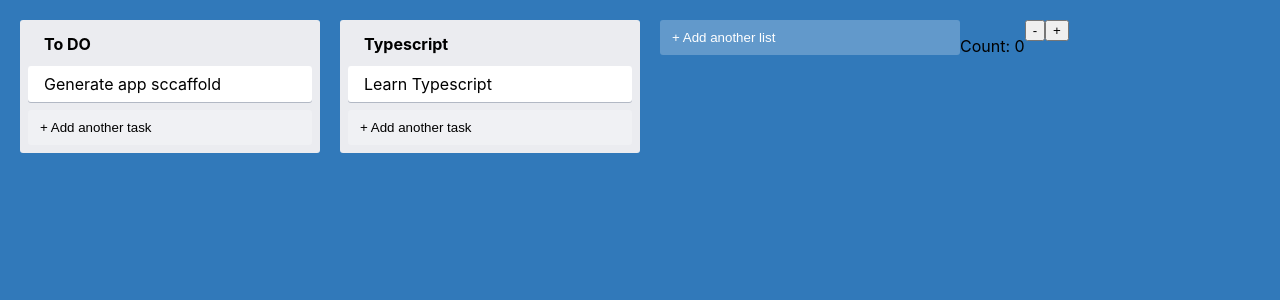
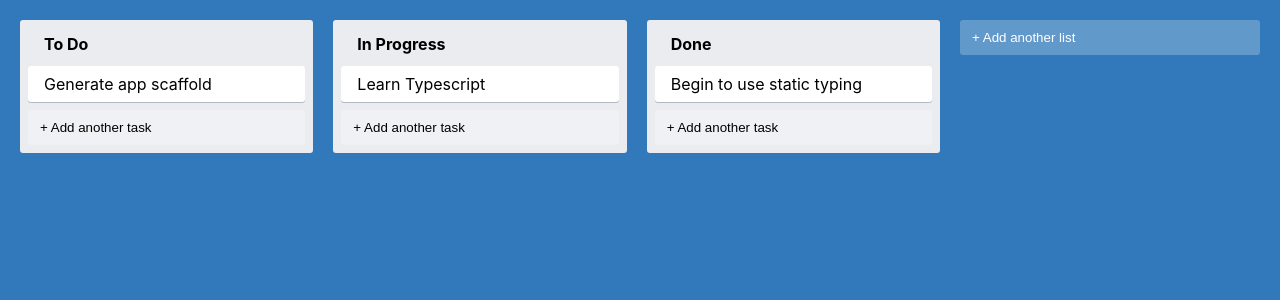
Before and after one commit to coloed3/TrelloClone-react-typescript, a React (Create React App) app: page / in a window 1280 px wide. Shown: the top 300 px of the page. Built offline with nearby package versions, Linux system fonts and the light colour scheme.

Commit message:
added context for the cards

```diff
--- a/src/App.tsx
+++ b/src/App.tsx
@@ -1,25 +1,19 @@
-import React, { useReducer } from "react";
+import React from "react";
 import { AddNewItem } from "./AddNewItem";
 import { Card } from "./Card";
 import { Column } from "./Column";
 
 import { AppContainer } from "./styles";
-import { counterReducer } from "./counterReducer";
+import { useAppState } from "./AppStateContext";
 function App() {
-  const [state, dispatch] = useReducer(counterReducer, { count: 0 });
+  const { state } = useAppState();
   return (
     <AppContainer>
-      <Column text='To DO'>
-        <Card text='Generate app sccaffold' />
-      </Column>
+      {state.lists.map((list, i) => (
+        <Column text={list.text} key={list.id} index={i} />
+      ))}
 
-      <Column text='Typescript'>
-        <Card text='Learn Typescript' />
-      </Column>
       <AddNewItem toggleButtonText='+ Add another list' onAdd={console.log} />
-      <p> Count: {state.count} </p>
-      <button onClick={() => dispatch({ type: "decrement" })}>- </button>
-      <button onClick={() => dispatch({ type: "increment" })}>+</button>
     </AppContainer>
   );
 }
--- /dev/null
+++ b/src/AppStateContext.tsx
@@ -0,0 +1,55 @@
+import React, { createContext, useReducer, useContext } from "react";
+
+interface Task {
+  id: string;
+  text: string;
+}
+
+interface List {
+  id: string;
+  text: string;
+  tasks: Task[];
+}
+
+export interface AppState {
+  lists: List[];
+}
+
+interface AppStateContextProps {
+  state: AppState;
+}
+
+const appData: AppState = {
+  lists: [
+    {
+      id: "0",
+      text: "To Do",
+      tasks: [{ id: "c0", text: "Generate app scaffold" }],
+    },
+    {
+      id: "1",
+      text: "In Progress",
+      tasks: [{ id: "c2", text: "Learn Typescript" }],
+    },
+    {
+      id: "2",
+      text: "Done",
+      tasks: [{ id: "c3", text: "Begin to use static typing" }],
+    },
+  ],
+};
+
+export const useAppState = () => {
+  return useContext(AppStateContext);
+};
+const AppStateContext = createContext<AppStateContextProps>(
+  {} as AppStateContextProps
+);
+
+export const AppStateProvider = ({ children }: React.PropsWithChildren<{}>) => {
+  return (
+    <AppStateContext.Provider value={{ state: appData }}>
+      {children}
+    </AppStateContext.Provider>
+  );
+};
--- a/src/Column.tsx
+++ b/src/Column.tsx
@@ -1,18 +1,22 @@
 import React from "react";
 import { AddNewItem } from "./AddNewItem";
 import { ColumnContainer, ColumnTitle } from "./styles";
+import { useAppState } from "./AppStateContext";
+import { Card } from "./Card";
 
 interface ColumnProps {
   text: string;
-  children: React.ReactNode;
+  index: number;
 }
 
-export const Column: React.FC<ColumnProps> = ({ text, children }) => {
+export const Column: React.FC<ColumnProps> = ({ text, index }) => {
+  const { state } = useAppState();
   return (
     <ColumnContainer>
       <ColumnTitle>{text}</ColumnTitle>
-      {children}
-
+      {state.lists[index].tasks.map((task) => (
+        <Card text={task.text} key={task.id} />
+      ))}
       <AddNewItem
         toggleButtonText='+ Add another task'
         onAdd={console.log}
```
Also changed, not shown: src/index.tsx (+9 -8 lines), 1 other file (tests, documents, lock files or other folders).
